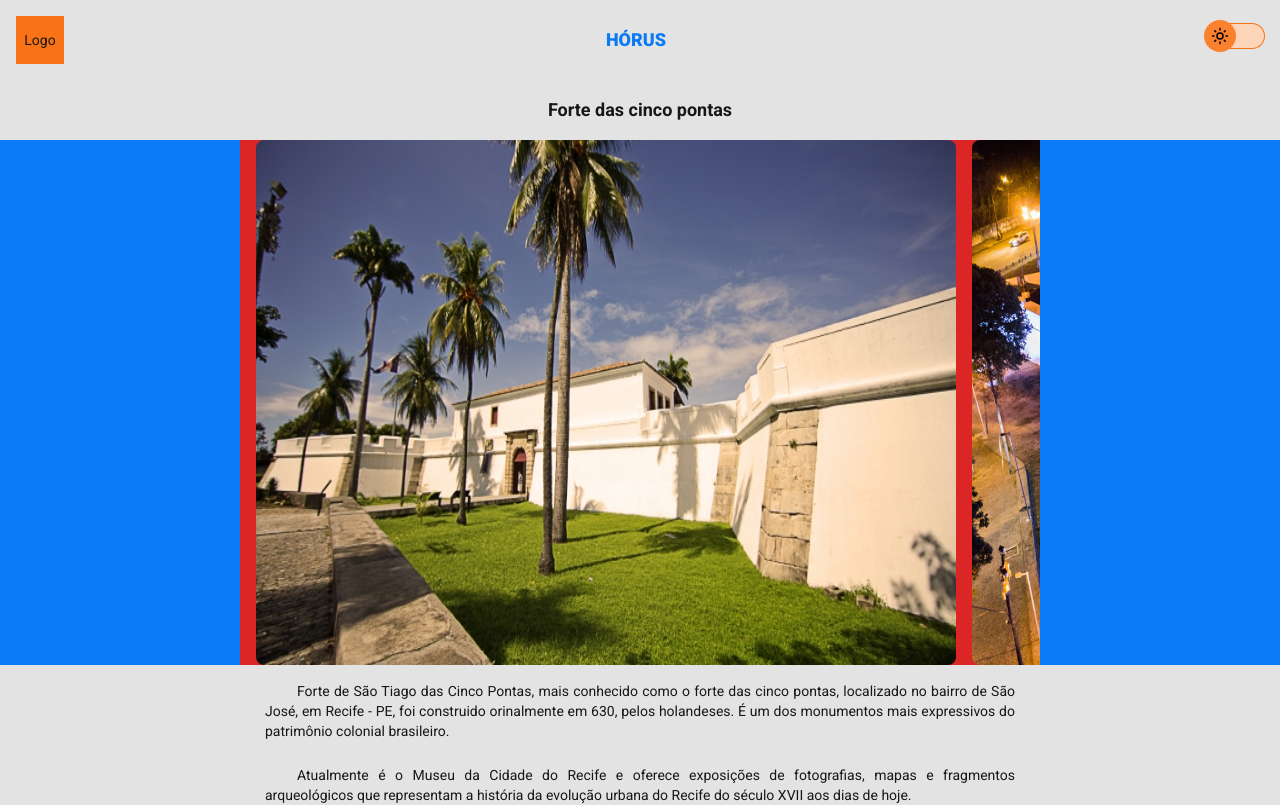
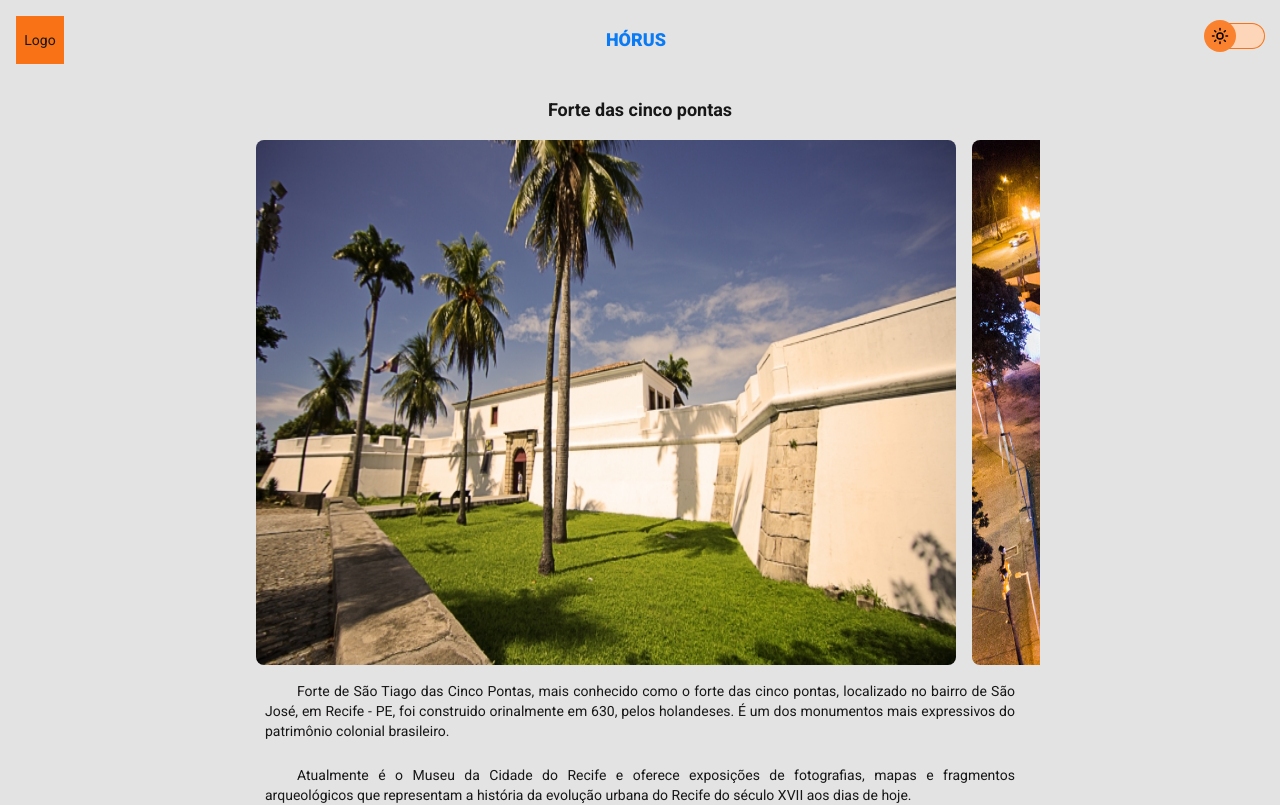
Before and after one commit to Maycomwill/turismo-tombado, a React (Vite) app: page /forte-5-pontas in a window 1280 px wide. Shown: the top 805 px of the page. Built offline with nearby package versions, Linux system fonts and the light colour scheme.

Commit message:
New Title

```diff
--- a/index.html
+++ b/index.html
@@ -4,7 +4,7 @@
     <meta charset="UTF-8" />
     <link rel="icon" type="image/svg+xml" href="/vite.svg" />
     <meta name="viewport" content="width=device-width, initial-scale=1.0" />
-    <title>Turismo Tombado</title>
+    <title>Hórus | Turismo Tombado</title>
   </head>
   <body>
     <div id="root"></div>
--- a/src/components/Carousel.tsx
+++ b/src/components/Carousel.tsx
@@ -28,10 +28,10 @@ export function Carousel({ images, className }: ICarouselProps) {
   }, []);
 
   return (
-    <div className={clsx("bg-blue-500 w-full m-auto", className)} >
+    <div className={clsx("w-full m-auto", className)} >
       <motion.div
       ref={carousel}
-      className="bg-red-600 max-w-[380px] md:max-w-[800px] m-auto px-4 overflow-hidden cursor-grab overflow-x-hidden"
+      className="max-w-[380px] md:max-w-[800px] m-auto px-4 overflow-hidden cursor-grab overflow-x-hidden"
       whileTap={{ cursor: "grabbing" }}
     >
       <motion.div
```
